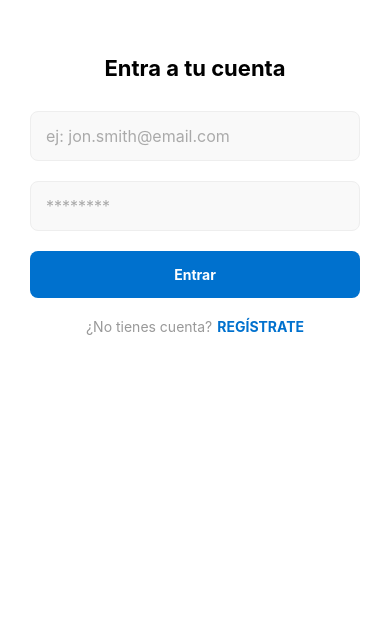
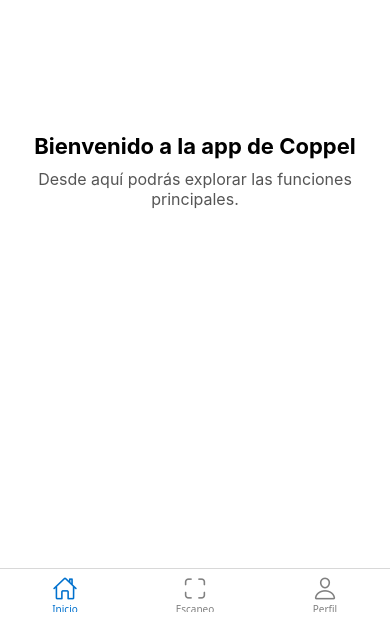
Before and after one commit to rickyrr00/CoppelPTLApp, a React Native app: screen /Tabs in a window 390 px wide. Shown: the part 227-844 px from the top of the page. Built offline with nearby package versions, Linux system fonts and the light colour scheme.

Commit message:
Upload CoppelAppPTL

```diff
--- a/App.tsx
+++ b/App.tsx
@@ -1,12 +1,44 @@
 import React from 'react';
 import { NavigationContainer } from '@react-navigation/native';
 import { createNativeStackNavigator } from '@react-navigation/native-stack';
+import { createBottomTabNavigator } from '@react-navigation/bottom-tabs';
+import { Ionicons } from '@expo/vector-icons';
+
 import PantallaLogin from './screens/PantallaLogin';
 import PantallaRegistro from './screens/PantallaRegistro';
+import PantallaTerminos from './screens/PantallaTerminos';
 import PantallaEscaneo from './screens/PantallaEscaneo';
-import PantallaTerminos from './screens/PantallaTerminos';
+import PantallaInicio from './screens/PantallaInicio';
+import PantallaPerfil from './screens/PantallaPerfil';
 
 const Stack = createNativeStackNavigator();
+const Tab = createBottomTabNavigator();
+
+const Tabs = () => {
+  return (
+    <Tab.Navigator
+      screenOptions={({ route }) => ({
+        tabBarIcon: ({ color, size }) => {
+          let iconName: keyof typeof Ionicons.glyphMap = 'home-outline';
+
+          if (route.name === 'Inicio') iconName = 'home-outline';
+          else if (route.name === 'Escaneo') iconName = 'scan-outline';
+          else if (route.name === 'Perfil') iconName = 'person-outline';
+
+          return <Ionicons name={iconName} size={size} color={color} />;
+        },
+        headerShown: false,
+        tabBarActiveTintColor: '#0071ce',
+        tabBarInactiveTintColor: 'gray',
+      })}
+    >
+      <Tab.Screen name="Inicio" component={PantallaInicio} />
+      <Tab.Screen name="Escaneo" component={PantallaEscaneo} />
+      <Tab.Screen name="Perfil" component={PantallaPerfil} />
+    </Tab.Navigator>
+  );
+};
+
 
 export default function App() {
   return (
@@ -14,8 +46,8 @@
       <Stack.Navigator screenOptions={{ headerShown: false }}>
         <Stack.Screen name="Login" component={PantallaLogin} />
         <Stack.Screen name="Registro" component={PantallaRegistro} />
-        <Stack.Screen name="Escaneo" component={PantallaEscaneo} />
         <Stack.Screen name="Terminos" component={PantallaTerminos} />
+        <Stack.Screen name="Tabs" component={Tabs} />
       </Stack.Navigator>
     </NavigationContainer>
   );
--- a/app.json
+++ b/app.json
@@ -12,7 +12,10 @@
       "backgroundColor": "#ffcc00"
     },
     "ios": {
-      "supportsTablet": true
+      "supportsTablet": true,
+      "infoPlist": {
+        "NSCameraUsageDescription": "Esta app necesita acceso a la cámara para escanear códigos de barras."
+      }
     },
     "android": {
       "permissions": [
--- a/package.json
+++ b/package.json
@@ -11,6 +11,7 @@
   "dependencies": {
     "@expo/metro-runtime": "~4.0.1",
     "@react-native-community/checkbox": "^0.5.17",
+    "@react-navigation/bottom-tabs": "^7.3.7",
     "@react-navigation/native": "^7.0.19",
     "@react-navigation/native-stack": "^7.3.3",
     "expo": "~52.0.41",
@@ -23,7 +24,8 @@
     "react-native": "0.76.7",
     "react-native-safe-area-context": "4.12.0",
     "react-native-screens": "~4.4.0",
-    "react-native-web": "~0.19.13"
+    "react-native-web": "~0.19.13",
+    "@react-native-async-storage/async-storage": "1.23.1"
   },
   "devDependencies": {
     "@babel/core": "^7.25.2",
--- a/screens/PantallaEscaneo.tsx
+++ b/screens/PantallaEscaneo.tsx
@@ -25,7 +25,7 @@
     paddingTop: 60,
     paddingHorizontal: 20,
     backgroundColor: '#fff',
-    alignItems: 'center'
+    alignItems: 'center',
   },
   botonRegresar: {
     alignSelf: 'flex-start',
@@ -54,5 +54,5 @@
     color: '#999',
     textAlign: 'center',
     paddingHorizontal: 10,
-  }
+  },
 });
--- /dev/null
+++ b/screens/PantallaInicio.tsx
@@ -0,0 +1,33 @@
+import React from 'react';
+import { View, Text, StyleSheet } from 'react-native';
+
+const PantallaInicio = () => {
+  return (
+    <View style={styles.container}>
+      <Text style={styles.titulo}>Bienvenido a la app de Coppel</Text>
+      <Text style={styles.texto}>Desde aquí podrás explorar las funciones principales.</Text>
+    </View>
+  );
+};
+
+export default PantallaInicio;
+
+const styles = StyleSheet.create({
+  container: {
+    flex: 1,
+    justifyContent: 'center',
+    alignItems: 'center',
+    padding: 20,
+    backgroundColor: '#fff',
+  },
+  titulo: {
+    fontSize: 22,
+    fontWeight: 'bold',
+    marginBottom: 10,
+  },
+  texto: {
+    fontSize: 16,
+    color: '#555',
+    textAlign: 'center',
+  },
+});
--- a/screens/PantallaLogin.tsx
+++ b/screens/PantallaLogin.tsx
@@ -1,14 +1,51 @@
 import React, { useState } from 'react';
-import { View, Text, TextInput, TouchableOpacity, StyleSheet } from 'react-native';
+import {
+  View,
+  Text,
+  TextInput,
+  TouchableOpacity,
+  StyleSheet
+} from 'react-native';
+import AsyncStorage from '@react-native-async-storage/async-storage';
 
 const PantallaLogin = ({ navigation }: any) => {
   const [correo, setCorreo] = useState('');
   const [contraseña, setContraseña] = useState('');
+  const [errores, setErrores] = useState({ correo: '', contraseña: '', general: '' });
 
-  const manejarLogin = () => {
-    console.log('Correo:', correo);
-    console.log('Contraseña:', contraseña);
-    navigation.navigate('Escaneo'); // Ir directo a la pantalla de escaneo
+  const validarCorreo = (email: string) => {
+    const regex = /^[^\s@]+@[^\s@]+\.[^\s@]+$/;
+    return regex.test(email);
+  };
+
+  const manejarLogin = async () => {
+    const nuevosErrores = {
+      correo: validarCorreo(correo) ? '' : 'Correo inválido',
+      contraseña: contraseña ? '' : 'La contraseña es obligatoria',
+      general: ''
+    };
+
+    setErrores(nuevosErrores);
+
+    const hayErrores = Object.values(nuevosErrores).some(error => error !== '');
+    if (hayErrores) return;
+
+    try {
+      const datosGuardados = await AsyncStorage.getItem('usuarioRegistrado');
+      if (!datosGuardados) {
+        setErrores({ ...nuevosErrores, general: 'No hay usuarios registrados' });
+        return;
+      }
+
+      const usuario = JSON.parse(datosGuardados);
+      if (usuario.correo === correo && usuario.contraseña === contraseña) {
+        navigation.navigate('Tabs');
+      } else {
+        setErrores({ ...nuevosErrores, general: 'Correo o contraseña incorrectos' });
+      }
+    } catch (error) {
+      console.error('Error leyendo usuario:', error);
+    }
   };
 
   return (
@@ -23,6 +60,8 @@
         placeholderTextColor="#aaa"
         autoCapitalize="none"
       />
+      {errores.correo ? <Text style={styles.error}>{errores.correo}</Text> : null}
+
       <TextInput
         style={styles.input}
         placeholder="********"
@@ -31,6 +70,9 @@
         secureTextEntry
         placeholderTextColor="#aaa"
       />
+      {errores.contraseña ? <Text style={styles.error}>{errores.contraseña}</Text> : null}
+
+      {errores.general ? <Text style={styles.error}>{errores.general}</Text> : null}
 
       <TouchableOpacity style={styles.boton} onPress={manejarLogin}>
         <Text style={styles.textoBoton}>Entrar</Text>
@@ -49,17 +91,56 @@
 export default PantallaLogin;
 
 const styles = StyleSheet.create({
-  container: { flex: 1, paddingHorizontal: 30, justifyContent: 'center', backgroundColor: '#fff' },
-  titulo: { fontSize: 22, fontWeight: 'bold', marginBottom: 30, textAlign: 'center' },
+  container: {
+    flex: 1,
+    paddingHorizontal: 30,
+    justifyContent: 'center',
+    backgroundColor: '#fff'
+  },
+  titulo: {
+    fontSize: 22,
+    fontWeight: 'bold',
+    marginBottom: 30,
+    textAlign: 'center'
+  },
   input: {
-    height: 50, borderWidth: 1, borderColor: '#eee', backgroundColor: '#f9f9f9',
-    borderRadius: 8, paddingHorizontal: 15, marginBottom: 20, fontSize: 16
+    height: 50,
+    borderWidth: 1,
+    borderColor: '#eee',
+    backgroundColor: '#f9f9f9',
+    borderRadius: 8,
+    paddingHorizontal: 15,
+    marginBottom: 10,
+    fontSize: 16
+  },
+  error: {
+    color: 'red',
+    marginBottom: 10,
+    marginLeft: 5,
+    fontSize: 13
   },
   boton: {
-    backgroundColor: '#0071ce', padding: 15, borderRadius: 8, alignItems: 'center'
+    backgroundColor: '#0071ce',
+    padding: 15,
+    borderRadius: 8,
+    alignItems: 'center',
+    marginTop: 10
   },
-  textoBoton: { color: '#fff', fontWeight: 'bold' },
-  footer: { marginTop: 20, flexDirection: 'row', justifyContent: 'center' },
-  textoFooter: { color: '#999', marginRight: 5 },
-  linkFooter: { color: '#0071ce', fontWeight: 'bold' }
+  textoBoton: {
+    color: '#fff',
+    fontWeight: 'bold'
+  },
+  footer: {
+    marginTop: 20,
+    flexDirection: 'row',
+    justifyContent: 'center'
+  },
+  textoFooter: {
+    color: '#999',
+    marginRight: 5
+  },
+  linkFooter: {
+    color: '#0071ce',
+    fontWeight: 'bold'
+  }
 });
--- /dev/null
+++ b/screens/PantallaPerfil.tsx
@@ -0,0 +1,36 @@
+import React, { useEffect, useState } from 'react';
+import { View, Text, StyleSheet } from 'react-native';
+import AsyncStorage from '@react-native-async-storage/async-storage';
+
+const PantallaPerfil = () => {
+  const [usuario, setUsuario] = useState<{ nombre: string } | null>(null);
+
+  useEffect(() => {
+    const cargarUsuario = async () => {
+      const datos = await AsyncStorage.getItem('usuario');
+      if (datos) {
+        setUsuario(JSON.parse(datos));
+      }
+    };
+    cargarUsuario();
+  }, []);
+
+  return (
+    <View style={styles.container}>
+      <Text style={styles.titulo}>Perfil del Usuario</Text>
+      {usuario ? (
+        <Text style={styles.nombre}>¡Hola, {usuario.nombre}!</Text>
+      ) : (
+        <Text style={styles.nombre}>Cargando datos...</Text>
+      )}
+    </View>
+  );
+};
+
+export default PantallaPerfil;
+
+const styles = StyleSheet.create({
+  container: { flex: 1, padding: 30, justifyContent: 'center', backgroundColor: '#fff' },
+  titulo: { fontSize: 24, fontWeight: 'bold', marginBottom: 20, textAlign: 'center' },
+  nombre: { fontSize: 20, color: '#333', textAlign: 'center' }
+});
--- a/screens/PantallaRegistro.tsx
+++ b/screens/PantallaRegistro.tsx
@@ -7,16 +7,45 @@
   StyleSheet,
   ScrollView
 } from 'react-native';
+import AsyncStorage from '@react-native-async-storage/async-storage';
 
 const PantallaRegistro = ({ navigation }: any) => {
   const [nombre, setNombre] = useState('');
   const [correo, setCorreo] = useState('');
   const [contraseña, setContraseña] = useState('');
   const [confirmar, setConfirmar] = useState('');
+  const [errores, setErrores] = useState({
+    nombre: '',
+    correo: '',
+    contraseña: '',
+    confirmar: '',
+  });
 
-  const manejarRegistro = () => {
-    console.log({ nombre, correo, contraseña, confirmar });
-    navigation.navigate('Login');
+  const validarCorreo = (email: string) => {
+    const regex = /^[^\s@]+@[^\s@]+\.[^\s@]+$/;
+    return regex.test(email);
+  };
+
+  const manejarRegistro = async () => {
+    const nuevosErrores = {
+      nombre: nombre ? '' : 'El nombre es obligatorio',
+      correo: validarCorreo(correo) ? '' : 'Correo no válido',
+      contraseña: contraseña ? '' : 'La contraseña es obligatoria',
+      confirmar: confirmar === contraseña ? '' : 'Las contraseñas no coinciden',
+    };
+
+    setErrores(nuevosErrores);
+    const hayErrores = Object.values(nuevosErrores).some(error => error !== '');
+
+    if (!hayErrores) {
+      const nuevoUsuario = { nombre, correo, contraseña };
+      try {
+        await AsyncStorage.setItem('usuarioRegistrado', JSON.stringify(nuevoUsuario));
+        navigation.navigate('Login');
+      } catch (error) {
+        console.error('Error guardando usuario:', error);
+      }
+    }
   };
 
   return (
@@ -30,6 +59,8 @@
         onChangeText={setNombre}
         placeholderTextColor="#aaa"
       />
+      {errores.nombre ? <Text style={styles.error}>{errores.nombre}</Text> : null}
+
       <TextInput
         style={styles.input}
         placeholder="Correo electrónico"
@@ -39,6 +70,8 @@
         autoCapitalize="none"
         placeholderTextColor="#aaa"
       />
+      {errores.correo ? <Text style={styles.error}>{errores.correo}</Text> : null}
+
       <TextInput
         style={styles.input}
         placeholder="Contraseña"
@@ -47,6 +80,8 @@
         secureTextEntry
         placeholderTextColor="#aaa"
       />
+      {errores.contraseña ? <Text style={styles.error}>{errores.contraseña}</Text> : null}
+
       <TextInput
         style={styles.input}
         placeholder="Confirmar contraseña"
@@ -55,6 +90,7 @@
         secureTextEntry
         placeholderTextColor="#aaa"
       />
+      {errores.confirmar ? <Text style={styles.error}>{errores.confirmar}</Text> : null}
 
       <TouchableOpacity style={styles.boton} onPress={manejarRegistro}>
         <Text style={styles.textoBoton}>Registrarme</Text>
@@ -92,14 +128,21 @@
     backgroundColor: '#f9f9f9',
     borderRadius: 8,
     paddingHorizontal: 15,
-    marginBottom: 20,
+    marginBottom: 10,
     fontSize: 16
+  },
+  error: {
+    color: 'red',
+    marginBottom: 10,
+    marginLeft: 5,
+    fontSize: 13
   },
   boton: {
     backgroundColor: '#0071ce',
     padding: 15,
     borderRadius: 8,
-    alignItems: 'center'
+    alignItems: 'center',
+    marginTop: 10
   },
   textoBoton: {
     color: '#fff',
--- a/screens/PantallaTerminos.tsx
+++ b/screens/PantallaTerminos.tsx
@@ -17,7 +17,7 @@
       <Text style={styles.titulo}>Términos y Condiciones</Text>
 
       <Text style={styles.texto}>
-        Aquí van los términos y condiciones de uso del sistema. Puedes modificar este texto con los reales.{"\n\n"}
+        Aquí van los términos y condiciones de uso del sistema.{"\n\n"}
         1. Uso responsable de la aplicación.{"\n"}
         2. Protección de datos personales.{"\n"}
         3. No compartir contraseñas.{"\n"}
```
Also changed, not shown: components/TabsPrincipales.tsx (added, +19 -0 lines), 1 other file (tests, documents, lock files or other folders).
